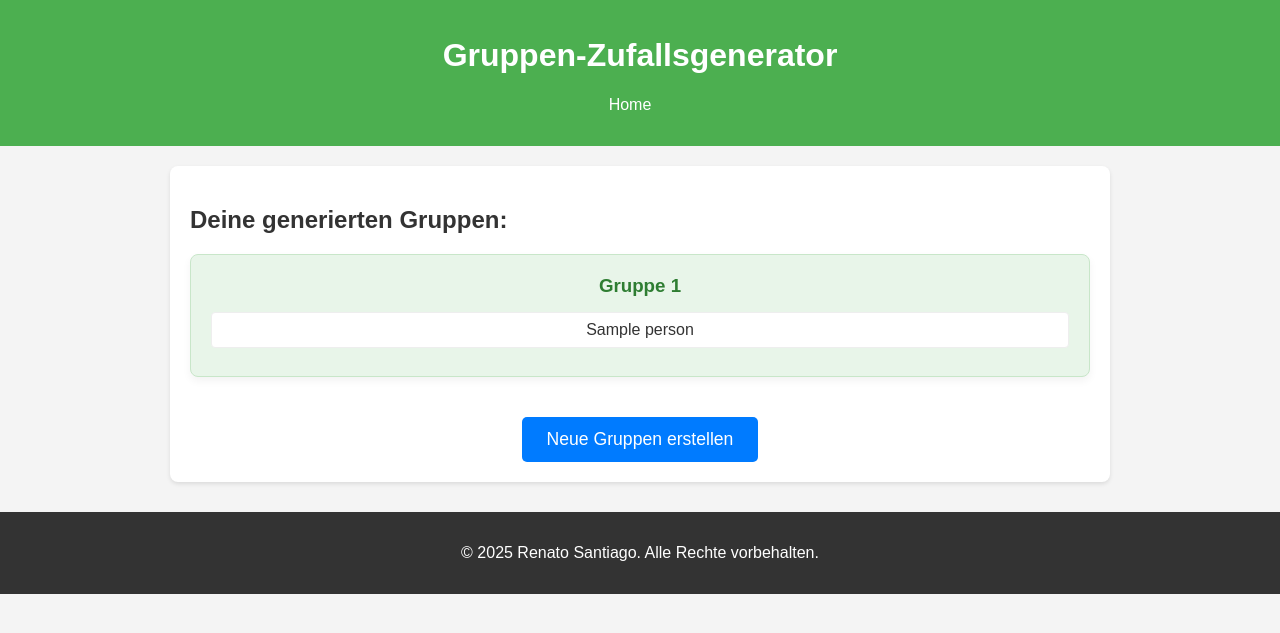
After one commit to reneidou/complete-group-randomizer, a Flask app: template templates/results.html in a window 1280 px wide. The commit adds this page. Shown: the top 633 px of the page. Run offline with Flask 3, Linux system fonts and the light colour scheme; the template is opened without the code that fills it: most values are stand-ins (such as "Sample title", 1, 10 or a date in 2020).

Commit message:
Zufallsgenerator-Logik implementiert und Ergebnisdarstellung hinzugefügt

```diff
--- a/app.py
+++ b/app.py
@@ -1,4 +1,5 @@
-from flask import Flask, render_template, request # 'request' importiert
+from flask import Flask, render_template, request
+import random # Importiere das random-Modul für Zufallsfunktionen
 
 app = Flask(__name__)
 
@@ -6,20 +7,64 @@ app = Flask(__name__)
 def home():
     return render_template('index.html')
 
-@app.route('/generate', methods=['POST']) # Diese Route nimmt POST-Anfragen entgegen
+@app.route('/generate', methods=['POST'])
 def generate_groups():
-    names = request.form.getlist('name[]') # Holt alle Namen
-    group_type = request.form['group_type'] # Holt den ausgewählten Gruppentyp
+    names = [name.strip() for name in request.form.getlist('name[]') if name.strip()] # Namen bereinigen und leere entfernen
+    group_type = request.form['group_type']
+
+    # Überprüfen, ob genügend Namen vorhanden sind
+    if not names:
+        # Wenn keine Namen eingegeben wurden, leite zurück zur Startseite mit einer Fehlermeldung
+        # (Später fügen wir echte Flash-Nachrichten hinzu)
+        return render_template('index.html', error_message="Bitte gib mindestens einen Namen ein.")
+
+    num_people = len(names)
+    random.shuffle(names) # Mische die Namen zufällig
+
+    groups = []
 
     if group_type == 'num_groups':
-        num_groups = request.form['num_groups']
-        group_setting = f"Anzahl Gruppen: {num_groups}"
+        try:
+            num_groups = int(request.form['num_groups'])
+            if num_groups <= 0:
+                raise ValueError("Anzahl Gruppen muss positiv sein.")
+            if num_groups > num_people:
+                num_groups = num_people # Nicht mehr Gruppen als Personen erstellen
+                # Später eine Warnung ausgeben
+        except ValueError:
+            return render_template('index.html', error_message="Ungültige Anzahl Gruppen eingegeben.")
+
+        # Gleichmässige Verteilung der Namen auf die Gruppen
+        for i in range(num_groups):
+            groups.append([])
+
+        for i, name in enumerate(names):
+            groups[i % num_groups].append(name)
+
     else: # group_type == 'group_size'
-        group_size = request.form['group_size']
-        group_setting = f"Gruppengrösse: {group_size}"
+        try:
+            group_size = int(request.form['group_size'])
+            if group_size <= 0:
+                raise ValueError("Gruppengrösse muss positiv sein.")
+        except ValueError:
+            return render_template('index.html', error_message="Ungültige Gruppengrösse eingegeben.")
 
-    # Nur zum Testen: Gib die empfangenen Daten im Browser zurück
-    return f"Empfangene Namen: {', '.join(names)}<br>Gruppeneinstellung: {group_setting}"
+        if group_size == 0: # Division durch Null verhindern, falls jemand 0 eingibt, was durch min="1" verhindert werden sollte
+             return render_template('index.html', error_message="Gruppengrösse kann nicht Null sein.")
+
+        # Teilen in Gruppen basierend auf der Grösse
+        for i in range(0, num_people, group_size):
+            group = names[i:i + group_size]
+            groups.append(group)
+
+        # Optional: Umgang mit Rest (z.B. letzte Gruppe kleiner oder Namen verteilen)
+        # Für jetzt lassen wir die letzte Gruppe einfach kleiner.
+        # Später hier komplexere Logik, wie z.B. gleichmässiges Verteilen der Reste.
+
+
+    # Übergibt die generierten Gruppen an ein neues Template 'results.html'
+    return render_template('results.html', groups=groups)
+
 
 if __name__ == '__main__':
     app.run(debug=True)
--- a/static/css/style.css
+++ b/static/css/style.css
@@ -119,3 +119,75 @@ hr {
 #names-container input {
     margin-bottom: 8px; /* Etwas weniger Abstand zwischen den Namensfeldern */
 }
+
+/* Ergebnisdarstellung der Gruppen */
+.groups-container {
+    display: flex; /* Flexbox für nebeneinanderliegende Gruppen */
+    flex-wrap: wrap; /* Gruppen umbrechen, wenn der Platz nicht reicht */
+    gap: 20px; /* Abstand zwischen den Gruppenkarten */
+    justify-content: center; /* Gruppen zentrieren */
+    margin-top: 20px;
+}
+
+.group-card {
+    background-color: #e8f5e9; /* Sehr helles Grün */
+    border: 1px solid #c8e6c9;
+    border-radius: 8px;
+    padding: 20px;
+    flex: 1 1 calc(33% - 40px); /* Nimmt 1/3 der Breite ein, mit Anpassung für Gap */
+    min-width: 250px; /* Mindestbreite, damit es auf kleineren Bildschirmen nicht zu eng wird */
+    box-shadow: 0 4px 8px rgba(0,0,0,0.05); /* Leichter Schatten */
+    text-align: center;
+}
+
+.group-card h3 {
+    color: #2e7d32; /* Dunkleres Grün */
+    margin-top: 0;
+    margin-bottom: 15px;
+}
+
+.group-card ul {
+    list-style-type: none; /* Keine Aufzählungszeichen */
+    padding: 0;
+    margin: 0;
+}
+
+.group-card ul li {
+    background-color: #fff;
+    margin-bottom: 8px;
+    padding: 8px 10px;
+    border-radius: 4px;
+    border: 1px solid #eee;
+}
+
+/* Aktionen-Container (z.B. für "Neue Gruppen erstellen") */
+.actions-container {
+    text-align: center;
+    margin-top: 40px;
+}
+
+.actions-container .button {
+    display: inline-block; /* Damit Padding und Margin funktionieren */
+    background-color: #007bff; /* Blau */
+    color: white;
+    padding: 12px 25px;
+    border-radius: 5px;
+    text-decoration: none; /* Keine Unterstreichung */
+    font-size: 1.1em;
+    transition: background-color 0.3s ease;
+}
+
+.actions-container .button:hover {
+    background-color: #0056b3;
+}
+
+/* Stil für Fehlermeldungen (optional) */
+.error-message {
+    background-color: #f8d7da; /* Helles Rot */
+    color: #721c24; /* Dunkleres Rot */
+    border: 1px solid #f5c6cb;
+    padding: 10px;
+    margin-bottom: 20px;
+    border-radius: 5px;
+    text-align: center;
+}
--- a/templates/index.html
+++ b/templates/index.html
@@ -4,6 +4,9 @@
 
 {% block content %}
     <h2>Willkommen beim Gruppen-Zufallsgenerator!</h2>
+    {% if error_message %}
+        <p class="error-message">{{ error_message }}</p>
+    {% endif %}
     <p>Erstelle schnell und einfach Gruppen für dein Projekt, dein Training oder dein Team. Egal ob Sport oder Projekte, hier bist du richtig.</p>
 
     <form action="/generate" method="post">
--- /dev/null
+++ b/templates/results.html
@@ -0,0 +1,29 @@
+{% extends "base.html" %}
+
+{% block title %}Deine Gruppen - Gruppen-Zufallsgenerator{% endblock %}
+
+{% block content %}
+    <h2>Deine generierten Gruppen:</h2>
+
+    <div class="groups-container">
+        {% if groups %}
+            {% for group in groups %}
+                <div class="group-card">
+                    <h3>Gruppe {{ loop.index }}</h3>
+                    <ul>
+                        {% for person in group %}
+                            <li>{{ person }}</li>
+                        {% endfor %}
+                    </ul>
+                </div>
+            {% endfor %}
+        {% else %}
+            <p>Es konnten keine Gruppen generiert werden. Bitte überprüfe deine Eingaben.</p>
+            <p><a href="/">Zurück zur Startseite</a></p>
+        {% endif %}
+    </div>
+
+    <div class="actions-container">
+        <a href="/" class="button">Neue Gruppen erstellen</a>
+        </div>
+{% endblock %}
```
